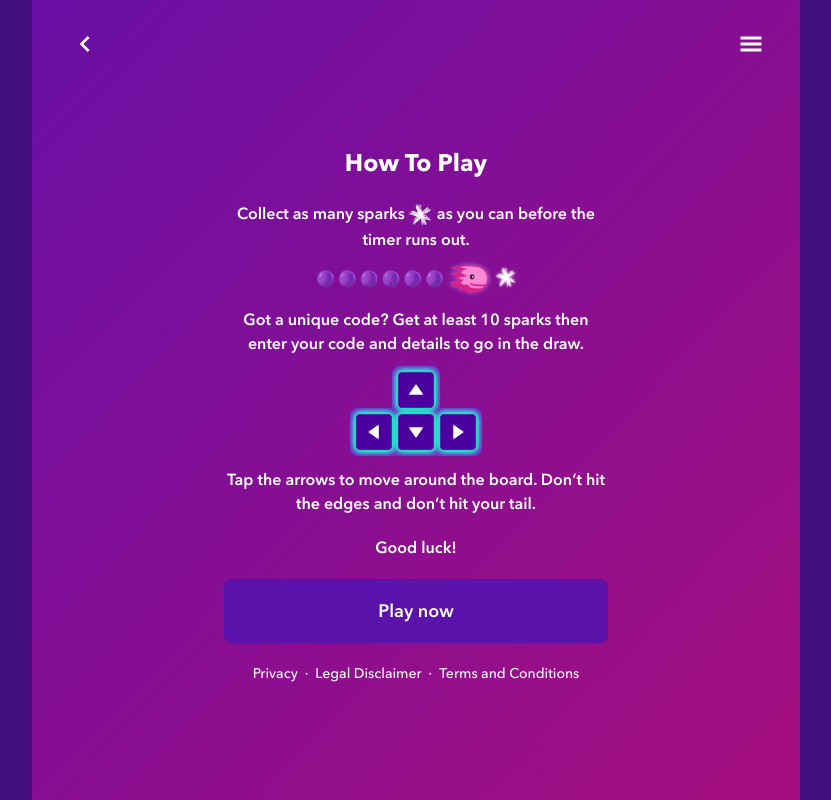
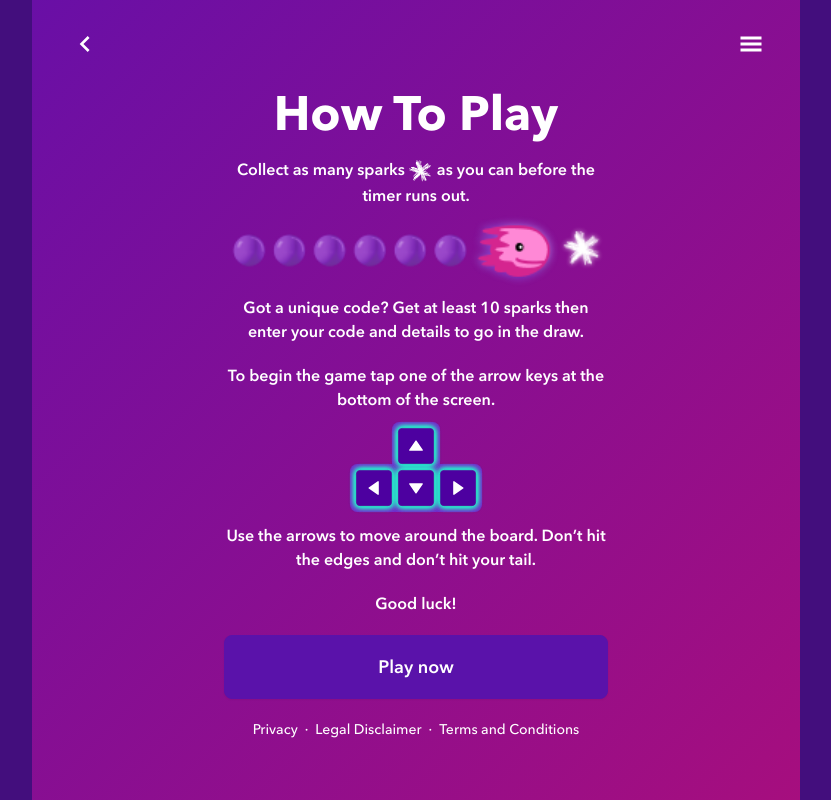
Before and after one commit to ricardogrecco/spark-snake-game, a Next.js app: page /tutorial in a window 1280 px wide. Shown: the whole page, without its empty margins (224-1055 px from the left). Built offline with nearby package versions, Linux system fonts and the light colour scheme.

Commit message:
Update Tutorial page text styling and content

```diff
--- a/app/(routes)/tutorial/page.tsx
+++ b/app/(routes)/tutorial/page.tsx
@@ -20,25 +20,29 @@ export default function TutorialPage() {
         </label>
       </div>
 
-      <div className="flex-grow font-semibold flex flex-col gap-5 text-center justify-center mt-5 max-w-sm lg:max-w-screen-lg xl:max-w-sm">
-        <h1>How To Play</h1>
+      <div className="flex-grow font-semibold leading-[24px] flex flex-col gap-5 text-center justify-center mt-5 max-w-sm">
+        <h1 className="font-bold text-4xl xl:text-5xl">How To Play</h1>
         <p>
           Collect as many sparks{" "}
           <img src="assets/Spark.svg" className="inline w-6 h-6" /> as you can
           before the timer runs out.{" "}
         </p>
         <div className="-my-3">
-          <img src="assets/TutorialSnake.png" className="inline w-48 lg:w-52" />
+          <img src="assets/TutorialSnake.png" className="inline w-96" />
         </div>
         <p>
           Got a unique code? Get at least {MIN_SPARKS} sparks then enter your
           code and details to go in the draw.
         </p>
+        <p>
+          To begin the game tap one of the arrow keys at the bottom of the
+          screen.
+        </p>
         <div className="scale-75 flex flex-row justify-center items-center -my-8">
           <ArrowKeys />
         </div>
         <p>
-          Tap the arrows to move around the board. Don’t hit the edges and don’t
+          Use the arrows to move around the board. Don’t hit the edges and don’t
           hit your tail.
         </p>
         <p>Good luck!</p>
```
